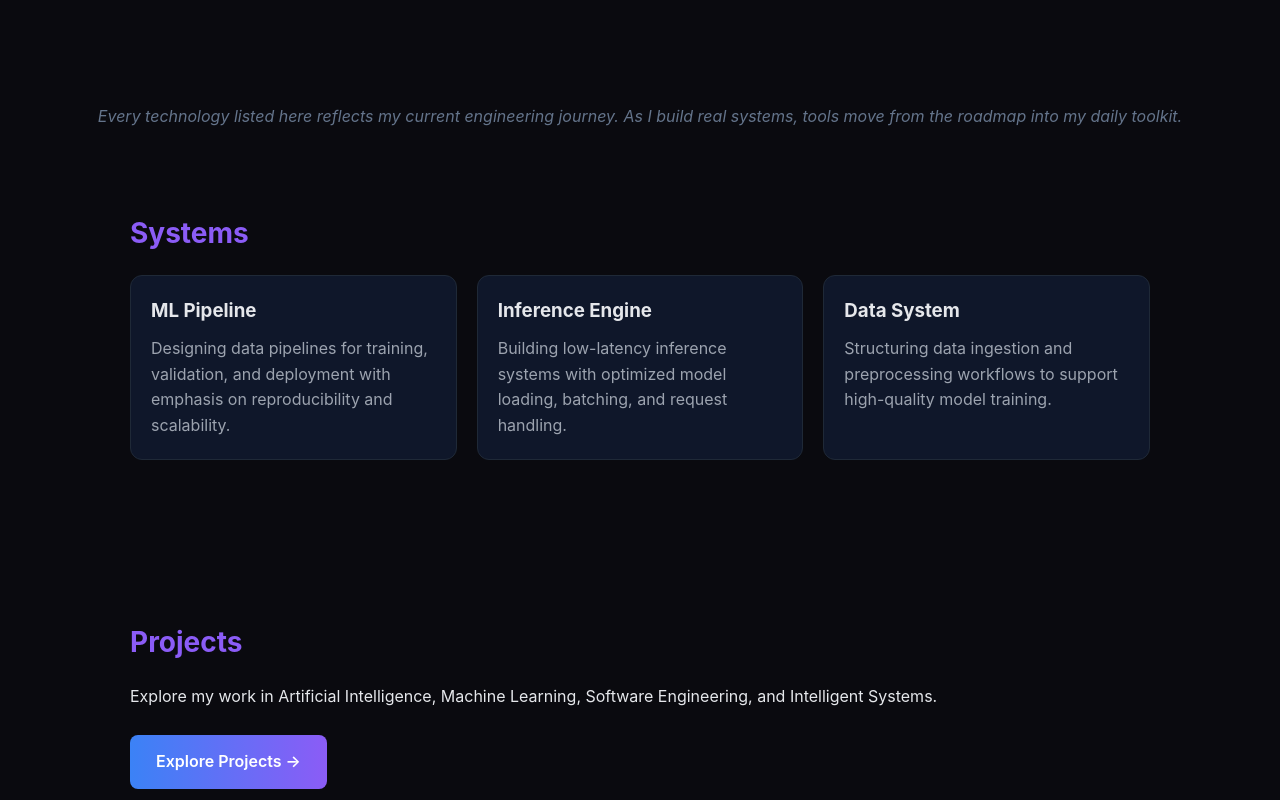
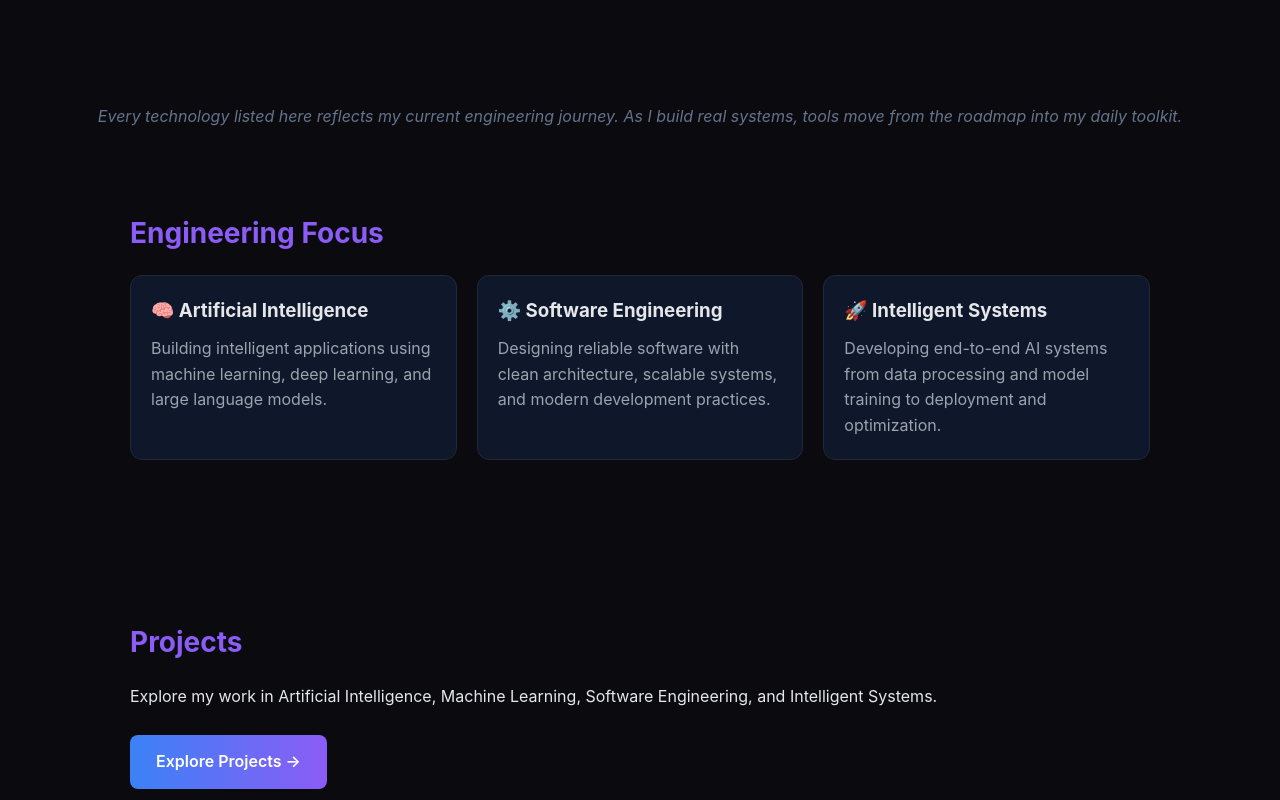
Before and after one commit to PATEL-DRUPAD/drupad-ai-lab, a plain HTML site: page index.html in a window 1280 px wide. Shown: the part 1660-2460 px from the top of the page. Drawn offline with nearby package versions, Linux system fonts and the light colour scheme.

Commit message:
Refactor section for Engineering Focus and add cards

```diff
--- a/index.html
+++ b/index.html
@@ -199,34 +199,48 @@ Every technology listed here reflects my current engineering journey.
 As I build real systems, tools move from the roadmap into my daily toolkit.
 </p>
 
-  <!-- Systems -->
-  <section id="systems" class="section">
-    <h2>Systems</h2>
+  <!-- Engineering Focus -->
+  <section class="section" id="focus">
+
+    <h2>Engineering Focus</h2>
+
     <div class="grid">
+
         <div class="card">
-  <h3>ML Pipeline</h3>
+
+            <h3>🧠 Artificial Intelligence</h3>
+
             <p>
-    Designing data pipelines for training, validation, and deployment
-    with emphasis on reproducibility and scalability.
+                Building intelligent applications using machine learning,
+                deep learning, and large language models.
             </p>
+
         </div>
 
         <div class="card">
-  <h3>Inference Engine</h3>
+
+            <h3>⚙️ Software Engineering</h3>
+
             <p>
-    Building low-latency inference systems with optimized model loading,
-    batching, and request handling.
+                Designing reliable software with clean architecture,
+                scalable systems, and modern development practices.
             </p>
+
         </div>
 
         <div class="card">
-  <h3>Data System</h3>
+
+            <h3>🚀 Intelligent Systems</h3>
+
             <p>
-    Structuring data ingestion and preprocessing workflows to support
-    high-quality model training.
+                Developing end-to-end AI systems from data processing
+                and model training to deployment and optimization.
             </p>
+
         </div>
+
     </div>
+
 </section>
 
   <!-- Projects -->
```
Lines whose indentation alone changed are shown as unchanged.
